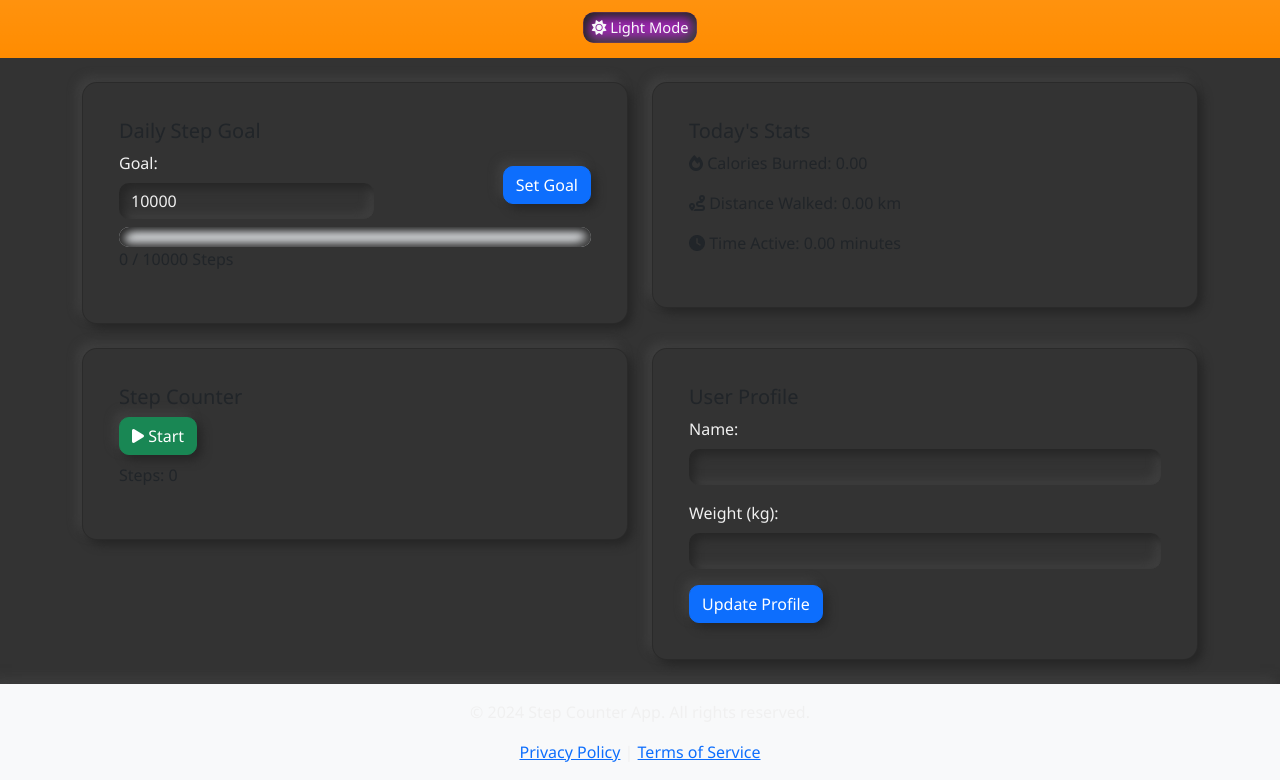
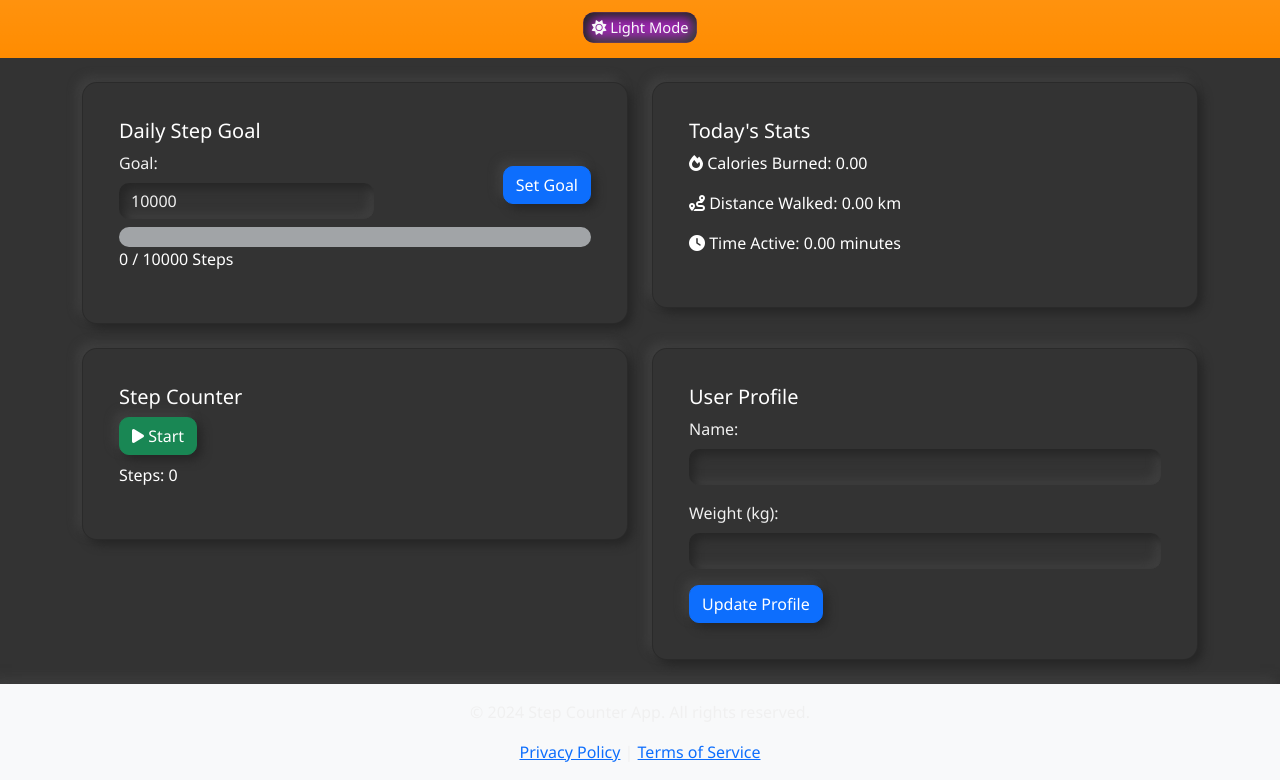
Before and after one commit to niat-web/Step_Counter_App, a plain HTML site: page index.html in a window 1280 px wide. Both pictures are taken after a click on the button "Dark Mode". Shown: the part 99-879 px from the top of the page. Drawn offline with nearby package versions, Linux system fonts and the light colour scheme.

Commit message:
Colors adjusted

```diff
--- a/style.css
+++ b/style.css
@@ -20,7 +20,9 @@
   --box-shadow: 5px 5px 10px #262626, -5px -5px 10px #404040;
   --box-shadow-inset: inset 5px 5px 10px #262626, inset -5px -5px 10px #404040;
  }
-
+ [data-theme="dark"] .card-body {
+    color: white
+}
 
  body {
   font-family: 'Segoe UI', Tahoma, Geneva, Verdana, sans-serif;
@@ -55,8 +57,8 @@
  .progress {
   height: 20px;
   border-radius: 10px;
-  background-color: #e9ecef;
-  box-shadow: var(--box-shadow-inset);
+  background-color: #a1a4a7;
+
  }
 
 
```
Also changed, not shown: 1 other file.
